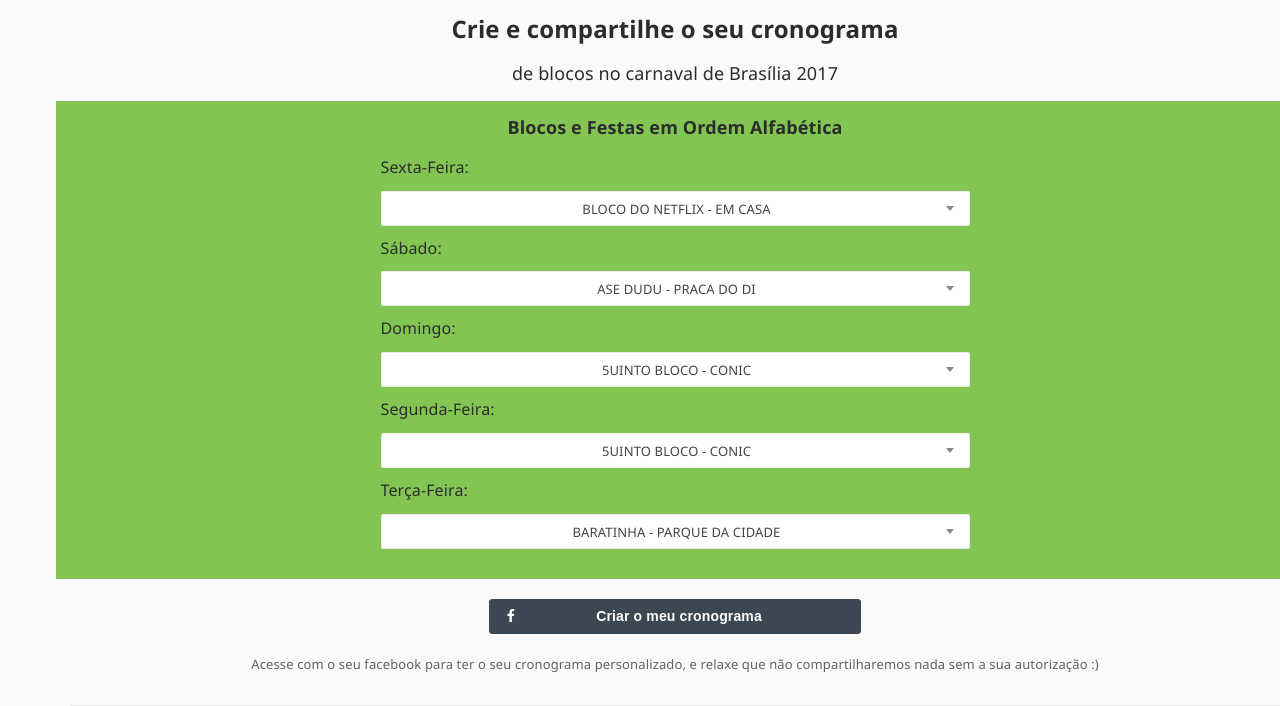
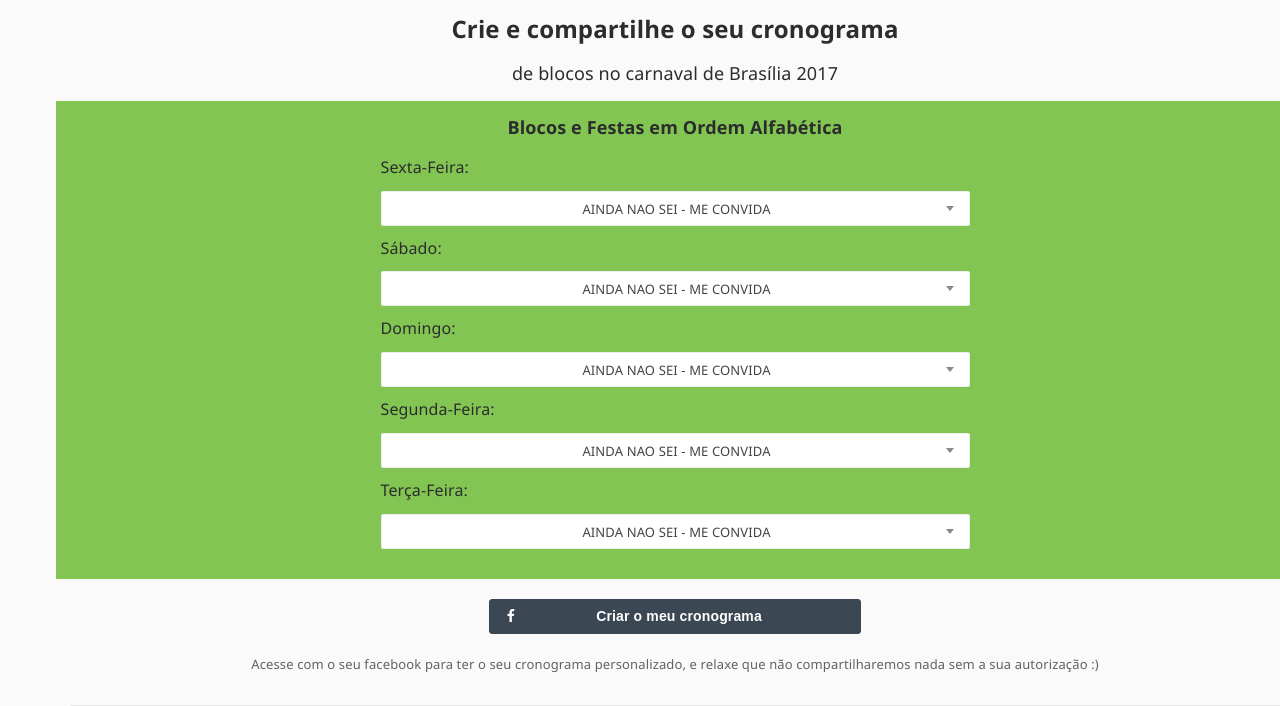
Before and after one commit to willianpinho/tomatzocarnaval, a Flask app: page /generate/1 in a window 1280 px wide. Shown: the part 60-766 px from the top of the page. Run offline with Flask 2, Linux system fonts and the light colour scheme; style sheets or scripts are compiled from the project's sources; some libraries are stand-ins or nearby versions; some web fonts are replaced.

Commit message:
Finalizada escolha de Blocos

```diff
--- a/templates/create.html
+++ b/templates/create.html
@@ -81,6 +81,7 @@
                       <div class="form-group ">
                         <h5 style="text-align: left">Sexta-Feira:</h5>
                         <select id="sexta" name="sexta" class="full-width select2-hidden-accessible" data-init-plugin="select2" tabindex="-1" aria-hidden="true">
+                            <option value="AINDA NAO SEI - ME CONVIDA">AINDA NAO SEI - ME CONVIDA</option>
                             <option value="BLOCO DO NETFLIX - EM CASA">BLOCO DO NETFLIX - EM CASA</option>
                             <option value="BLOCO LIBRE! - MUSEU DA REP">BLOCO LIBRE! - MUSEU DA REP</option>
                             <option value="CARNAVAL NO PARQUE DA CIDADE">CARNAVAL NO PARQUE DA CIDADE</option>
@@ -89,6 +90,7 @@
                         </select>
                         <h5 style="text-align: left">Sábado:</h5>
                         <select id="sabado" name="sabado" class="full-width select2-hidden-accessible" data-init-plugin="select2" tabindex="-1" aria-hidden="true">
+                            <option value="AINDA NAO SEI - ME CONVIDA">AINDA NAO SEI - ME CONVIDA</option>
                             <option value="ASE DUDU - PRACA DO DI">ASE DUDU - PRACA DO DI</option>
                             <option value="BABYDOLL DE NYLON - PRACA DO CRUZEIRO">BABYDOLL DE NYLON - PRACA DO CRUZEIRO</option>
                             <option value="BEM MEB - SCS">BEM MEB - SCS</option>
@@ -104,6 +106,7 @@
                         </select>
                         <h5 style="text-align: left">Domingo:</h5>
                         <select id="domingo" name="domingo" class="full-width select2-hidden-accessible" data-init-plugin="select2" tabindex="-1" aria-hidden="true">
+                            <option value="AINDA NAO SEI - ME CONVIDA">AINDA NAO SEI - ME CONVIDA</option>
                             <option value="5UINTO BLOCO - CONIC">5UINTO BLOCO - CONIC</option>
                             <option value="AGONIZA MAS NAO MORRE - 313 S">AGONIZA MAS NAO MORRE - 313 S</option>
                             <option value="BARATINHA - PARQUE DA CIDADE">BARATINHA - PARQUE DA CIDADE</option>
@@ -120,6 +123,7 @@
                         </select>
                         <h5 style="text-align: left">Segunda-Feira:</h5>
                         <select id="segunda" name="segunda" class="full-width select2-hidden-accessible" data-init-plugin="select2" tabindex="-1" aria-hidden="true">
+                            <option value="AINDA NAO SEI - ME CONVIDA">AINDA NAO SEI - ME CONVIDA</option>
                             <option value="5UINTO BLOCO - CONIC">5UINTO BLOCO - CONIC</option>
                             <option value="APARELHINHO - SBS ">APARELHINHO - SBS </option>
                             <option value="ASE DUDU - PRACA DO DI">ASE DUDU - PRACA DO DI</option>
@@ -135,6 +139,7 @@
                         </select>
                         <h5 style="text-align: left">Terça-Feira:</h5>
                         <select id="terca" name="terca" class="full-width select2-hidden-accessible" data-init-plugin="select2" tabindex="-1" aria-hidden="true">
+                            <option value="AINDA NAO SEI - ME CONVIDA">AINDA NAO SEI - ME CONVIDA</option>
                             <option value="BARATINHA - PARQUE DA CIDADE">BARATINHA - PARQUE DA CIDADE</option>
                             <option value="BARATONA - EIXAO SUL">BARATONA - EIXAO SUL</option>
                             <option value="BLOCO DO NETFLIX - EM CASA">BLOCO DO NETFLIX - EM CASA</option>
```
